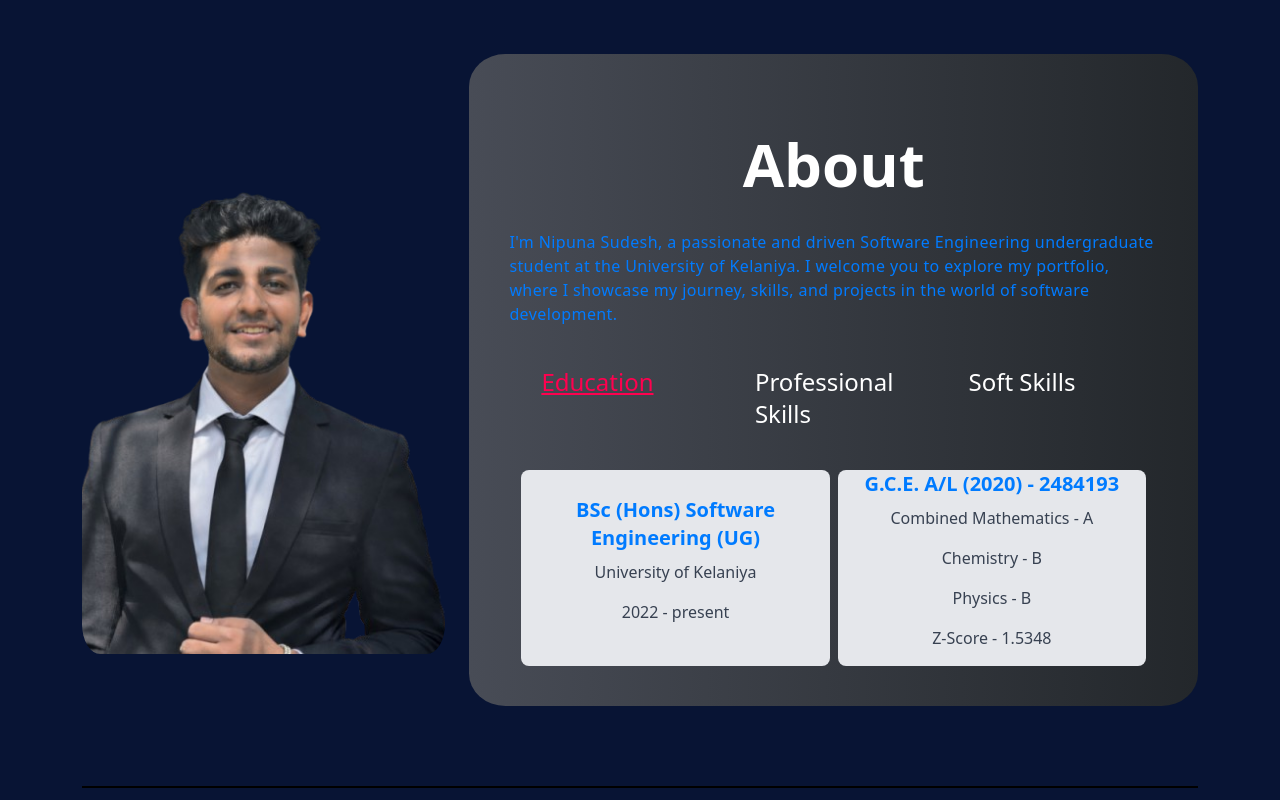
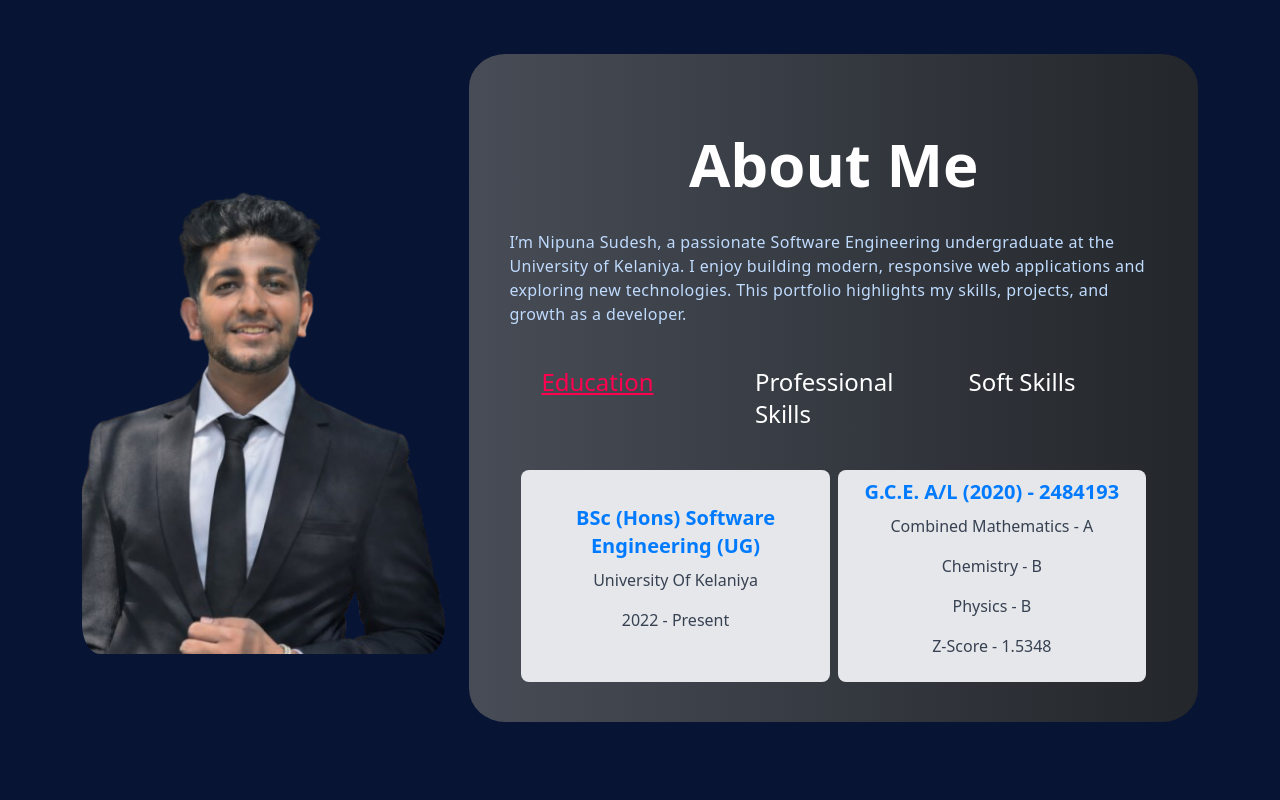
Before and after one commit to NipunaSudesh/react-portfolio, a React (Create React App) app: page / in a window 1280 px wide. Shown: the part 840-1640 px from the top of the page. Built offline with nearby package versions, Linux system fonts and the light colour scheme.

Commit message:
updatd font colur

```diff
--- a/src/Components/About/AboutUs.js
+++ b/src/Components/About/AboutUs.js
@@ -29,8 +29,10 @@ export default function AboutUs() {
        transition={{duration:0.5}}
       className='w-full lgl:w-2/3 flex flex-col gap-4 bg-dark p-10 rounded-[5%] bg-gradient-to-r from-[#484c56] to-[#23272b] shadow-shadowOne'>
         <div className='flex flex-col gap-7'>
-          <h1 className='flex justify-center items-center mt-10 text-6xl font-bold text-white'>About </h1>
-          <p className='text-l tracking-wide hover:text-gray-100 duration-300'>I'm Nipuna Sudesh, a passionate and driven Software Engineering undergraduate student at the University of Kelaniya. I welcome you to explore my portfolio, where I showcase my journey, skills, and projects in the world of software development.</p>
+          <h1 className='flex justify-center items-center mt-10 text-6xl font-bold text-white'>About Me</h1>
+          <p className='text-l tracking-wide hover:text-gray-100 duration-300 text-blue-200'>  I’m Nipuna Sudesh, a passionate Software Engineering undergraduate at the University of Kelaniya.
+  I enjoy building modern, responsive web applications and exploring new technologies.
+  This portfolio highlights my skills, projects, and growth as a developer.</p>
         </div>
         <div className='flex flex-col gap-4'>
           <ul className='w-full flex flex-col  md:grid md:grid-cols-3 md-gap-2 lgl:grid lgl:grid-cols-3 gap-4 text-2xl text-white '>
--- a/src/Components/About/Education.js
+++ b/src/Components/About/Education.js
@@ -28,25 +28,27 @@ export default function Education() {
 in Software Engineering (UG)"
 
         /> */}
+
     <motion.div
     variants={container(0)}
     initial="hidden"
     animate="visible"
-    className=' flex flex-col w-auto justify-center items-center bg-gray-200 rounded-lg'>
+    className=' flex flex-col w-auto justify-center items-center bg-gray-200 rounded-lg p-2'>
         <h1 className='text-xl font-bold text-center '>BSc (Hons) Software Engineering (UG)</h1>
-        <p className='text-gray-700 text-base'>University of Kelaniya </p>
-        <p className='text-gray-700 text-base'>2022 - present </p>
+        <p className='text-gray-700 text-base'>University Of Kelaniya </p>
+        <p className='text-gray-700 text-base'>2022 - Present </p>
     </motion.div>
     <motion.div
     variants={container(0.25)}
     initial="hidden"
     animate="visible"
-    className=' flex flex-col w-auto justify-center items-center bg-gray-200 rounded-lg'>
+    className=' flex flex-col w-auto justify-center items-center bg-gray-200 rounded-lg p-2'>
         <h1 className='text-xl font-bold text-center '>G.C.E. A/L (2020) - 2484193</h1>
         <p className='text-gray-700 text-base'>Combined Mathematics - A</p>
         <p className='text-gray-700 text-base'>Chemistry - B </p>
         <p className='text-gray-700 text-base'>Physics - B</p>
         <p className='text-gray-700 text-base'>Z-Score - 1.5348</p>
+
     </motion.div>
         </div>
       </motion.div>
--- a/src/Components/ContectMe.js
+++ b/src/Components/ContectMe.js
@@ -47,10 +47,10 @@ export default function ContectMe() {
               alt='contactImg'></img>
               <div className='flex flex-col gap-1'>
                 <h3 className='text-3xl font-bold text-white mt-2'>Nipuna Sudesh</h3>
-                <p className='text-lg font-normal text-gray-400'> Software Engineer</p>
-                <p className='text-base tracking-wide text-gray-400 '>Software undergraduate passionate about innovative solutions. Currently honing skills in MERN Stack, web development, and data science</p>
-                <p className='text-base text-gray-400 flex items-center gap-2'>Phone : <span className='text-lightText hover:underline duration-300'>+94 766521915</span></p>
-                <p className=' text-base text-gray-400 flex items-center gap-2'>Email : <span className='text-lightText hover:underline'>nipunasudesh2000@gmail.com</span></p>
+                <p className='text-lg font-normal text-gray-300'> Software Engineer</p>
+                <p className='text-base tracking-wide text-gray-200 '>Software undergraduate passionate about innovative solutions. Currently honing skills in MERN Stack, web development, and data science</p>
+                <p className='text-base text-gray-300 flex items-center gap-2'>Phone : <span className='text-lightText hover:underline duration-300'>+94 766521915</span></p>
+                <p className=' text-base text-gray-300 flex items-center gap-2'>Email : <span className='text-lightText hover:underline'>nipunasudesh2000@gmail.com</span></p>
               </div>
               <div>
             <h2 className=' text-white text-base uppercase font-titleFont mb-2'>Find Me In</h2>
--- a/src/Components/Projects/ProjectCard.js
+++ b/src/Components/Projects/ProjectCard.js
@@ -62,8 +62,8 @@ export default function ProjectCard({
               target="_blank"
               rel="noopener noreferrer"
               className="flex-1 flex items-center justify-center gap-2
-              py-2 text-xs rounded-md bg-black/60 text-gray-300
-              hover:bg-black hover:text-designColor transition"
+              py-2 text-xs rounded-md bg-black/60 text-gray-200
+              hover:bg-black hover:text-designColor transition font-semibold"
             >
               <FaGithub />
               GitHub
@@ -76,8 +76,8 @@ export default function ProjectCard({
               target="_blank"
               rel="noopener noreferrer"
               className="flex-1 flex items-center justify-center gap-2
-              py-2 text-xs rounded-md bg-designColor text-black
-              hover:bg-designColor/80 transition"
+              py-2 text-xs rounded-md bg-designColor text-white
+              hover:bg-designColor/80 transition font-semibold"
             >
               <FaExternalLinkAlt />
               Live
--- a/src/Components/Projects/Projects.js
+++ b/src/Components/Projects/Projects.js
@@ -78,7 +78,7 @@ export default function Projects() {
         <h2 className="text-5xl font-bold text-white">
           Software Engineering Projects
         </h2>
-        <p className="text-gray-400 text-sm mt-3 max-w-2xl mx-auto">
+        <p className="text-gray-300 text-sm mt-3 max-w-2xl mx-auto">
           Practical projects demonstrating full-stack development,
           authentication, APIs, and modern frameworks.
         </p>
--- a/src/Components/SendEmail.js
+++ b/src/Components/SendEmail.js
@@ -91,7 +91,7 @@ export default function SendEmail() {
           )}
           <div className='w-full mt-5 lgl:flex gap-10'>
             <div className='w-full lgl:w-1/2 flex-row lgl:flex-col'>
-              <label className='text-sm text-gray-400 uppercase tracking-wide'>Your Name</label>
+              <label className='text-sm text-gray-200 uppercase tracking-wide'>Your Name</label>
               <input
                 type='text'
                 onChange={(e) => setName(e.target.value)}
@@ -102,7 +102,7 @@ export default function SendEmail() {
               />
             </div>
             <div className='w-full lgl:w-1/2 flex-row lgl:flex-col'>
-              <label className='text-sm text-gray-400 uppercase tracking-wide'>Your Phone Number</label>
+              <label className='text-sm text-gray-200 uppercase tracking-wide'>Your Phone Number</label>
               <input
                 type='text'
                 onChange={(e) => setNumber(e.target.value)}
@@ -114,7 +114,7 @@ export default function SendEmail() {
             </div>
           </div>
           <div>
-            <label className='text-sm text-gray-400 uppercase tracking-wide'>Your Email</label>
+            <label className='text-sm text-gray-200 uppercase tracking-wide'>Your Email</label>
             <input
               type='email'
               onChange={(e) => setEmail(e.target.value)}
@@ -125,7 +125,7 @@ export default function SendEmail() {
             />
           </div>
           <div>
-            <label className='text-sm text-gray-400 uppercase tracking-wide'>Subject</label>
+            <label className='text-sm text-gray-200 uppercase tracking-wide'>Subject</label>
             <input
               type='text'
               onChange={(e) => setSubject(e.target.value)}
@@ -136,7 +136,7 @@ export default function SendEmail() {
             />
           </div>
           <div>
-            <label className='text-sm text-gray-400 uppercase tracking-wide'>Message</label>
+            <label className='text-sm text-gray-200 uppercase tracking-wide'>Message</label>
             <textarea
               cols="30"
               rows="15"
```
